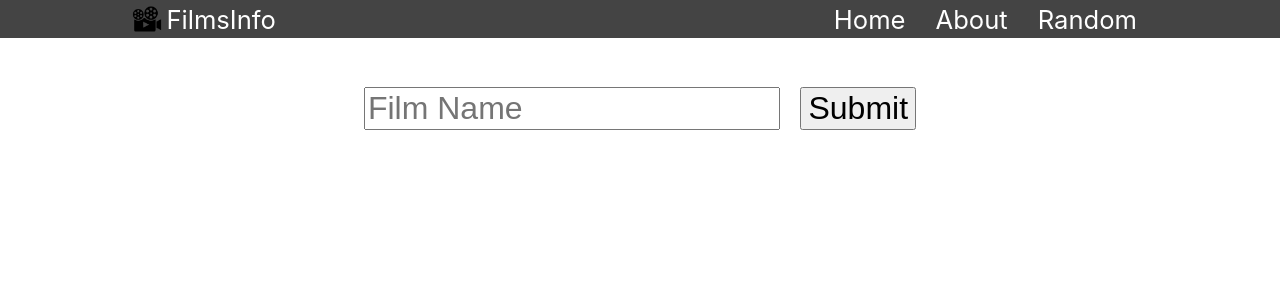
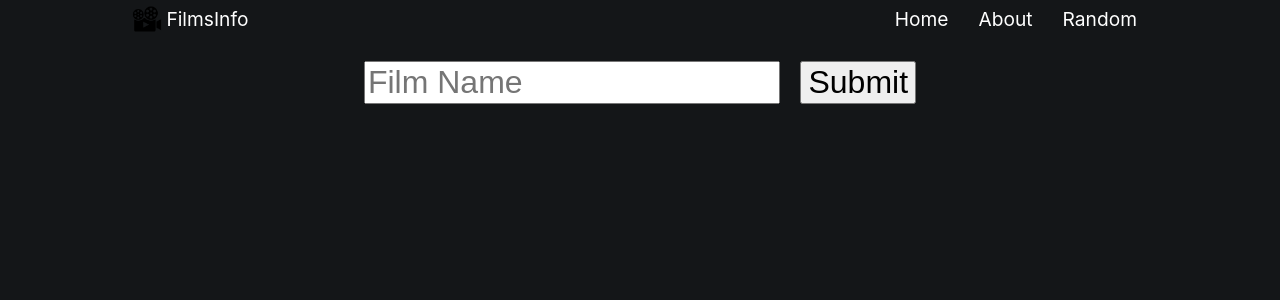
Before and after one commit to maxfrisson/react-films-info-app, a React (Create React App) app: page / in a window 1280 px wide. Shown: the top 300 px of the page. Built offline with nearby package versions, Linux system fonts and the light colour scheme.

Commit message:
update css

```diff
--- a/src/App.css
+++ b/src/App.css
@@ -1,4 +1,7 @@
 .wrapper {
+  height: 100vh;
+  background: #141618;
   display: flex;
   flex-direction: column;
+  color: #fff;
 }
--- a/src/components/Card/Card.module.css
+++ b/src/components/Card/Card.module.css
@@ -2,10 +2,21 @@
   display: flex;
   flex-direction: row;
   justify-content: center;
+  align-items: center;
+  border: 2px solid #fff;
+  margin: 0 15% 0 15%;
 }
 
 .cardImg {
   margin: 25px;
+  display: flex;
+  justify-content: center;
+}
+
+.cardImg img {
+  display: flex;
+  object-fit: cover;
+
 }
 
 .cardInfo {
@@ -15,4 +26,11 @@
   display: flex;
   flex-direction: column;
   justify-content: space-evenly;
+  align-items: center;
 }
+
+@media screen and (max-width: 950px) {
+  .cardBody {
+    flex-direction: column;
+  }
+}
--- a/src/components/Header/styles.module.css
+++ b/src/components/Header/styles.module.css
@@ -1,8 +1,7 @@
 .header {
   display: flex;
   justify-content: space-between;
-  background: #444;
-  font-size: 2vw;
+  font-size: 1.5vw;
   color: #fff;
   padding: 0 10% 0 10%;
 }
--- a/src/components/Search/Search.module.css
+++ b/src/components/Search/Search.module.css
@@ -3,7 +3,7 @@
   justify-content: center;
   align-items: center;
   text-align: center;
-  margin: 3vw;
+  margin: 1vw;
 }
 
 .searchInput {
```
